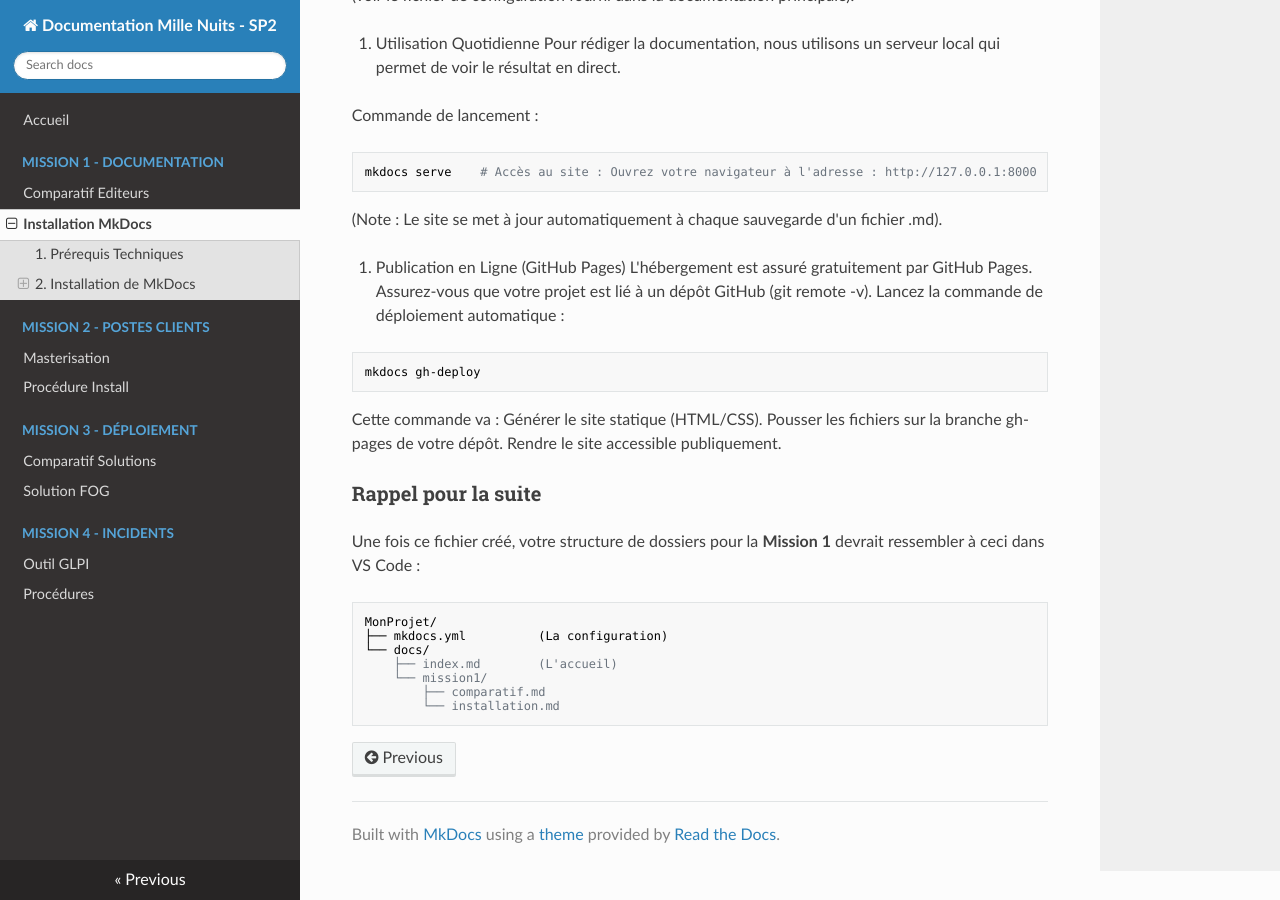
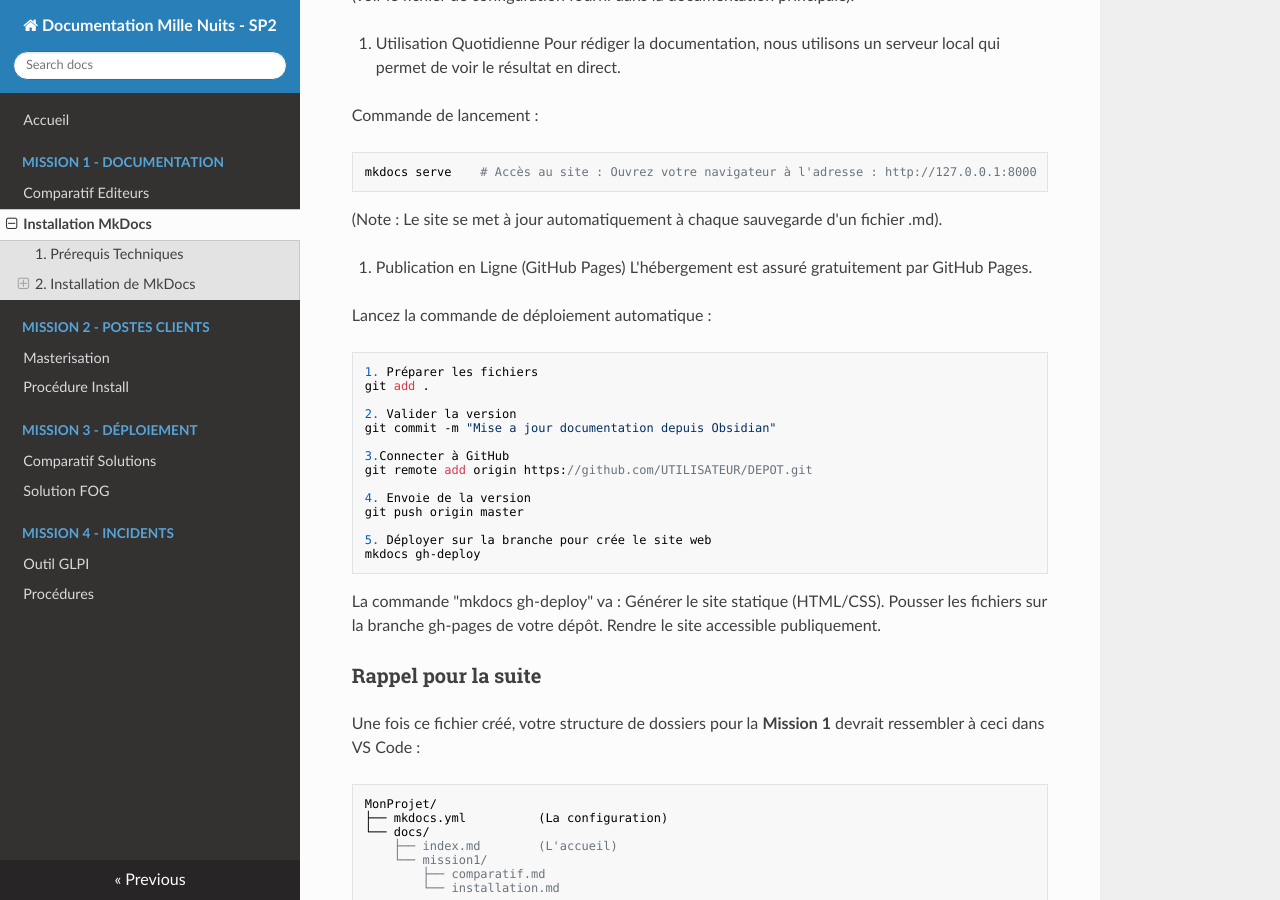
Before and after one commit to IT-Amine/MilleNuits-SP2, an MkDocs documentation site: the page built from docs/mission1/installMk.md, in a window 1280 px wide and 900 px high, scrolled down 1280 px. Built offline with MkDocs 1.6.1, drawn with Linux system fonts in a browser that asks for light colours; nearby versions of some CDN libraries.

Commit message:
Mise a jour documentation

````diff
--- a/docs/mission1/installMk.md
+++ b/docs/mission1/installMk.md
@@ -55,13 +55,26 @@ mkdocs serve    # Accès au site : Ouvrez votre navigateur à l'adresse : http:/
 
 5. Publication en Ligne (GitHub Pages)
 L'hébergement est assuré gratuitement par GitHub Pages.
-Assurez-vous que votre projet est lié à un dépôt GitHub (git remote -v).
+
 Lancez la commande de déploiement automatique :
 ```
+1. Préparer les fichiers
+git add .
+
+2. Valider la version
+git commit -m "Mise a jour documentation depuis Obsidian"
+
+3.Connecter à GitHub
+git remote add origin https://github.com/UTILISATEUR/DEPOT.git
+
+4. Envoie de la version
+git push origin master
+
+5. Déployer sur la branche pour crée le site web
 mkdocs gh-deploy
 ```
 
-Cette commande va :
+La commande "mkdocs gh-deploy"  va :
 Générer le site statique (HTML/CSS).
 Pousser les fichiers sur la branche gh-pages de votre dépôt.
 Rendre le site accessible publiquement.
````
